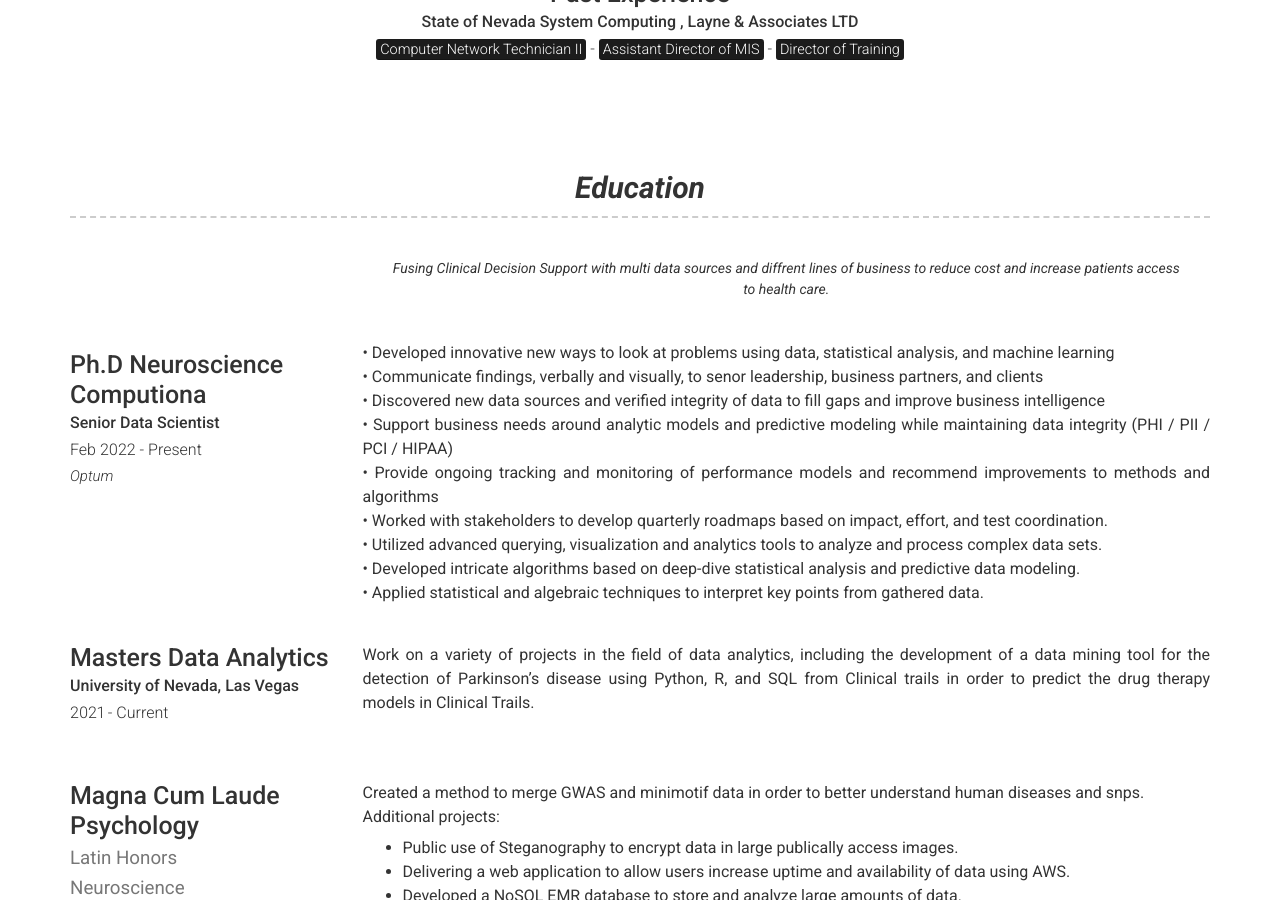
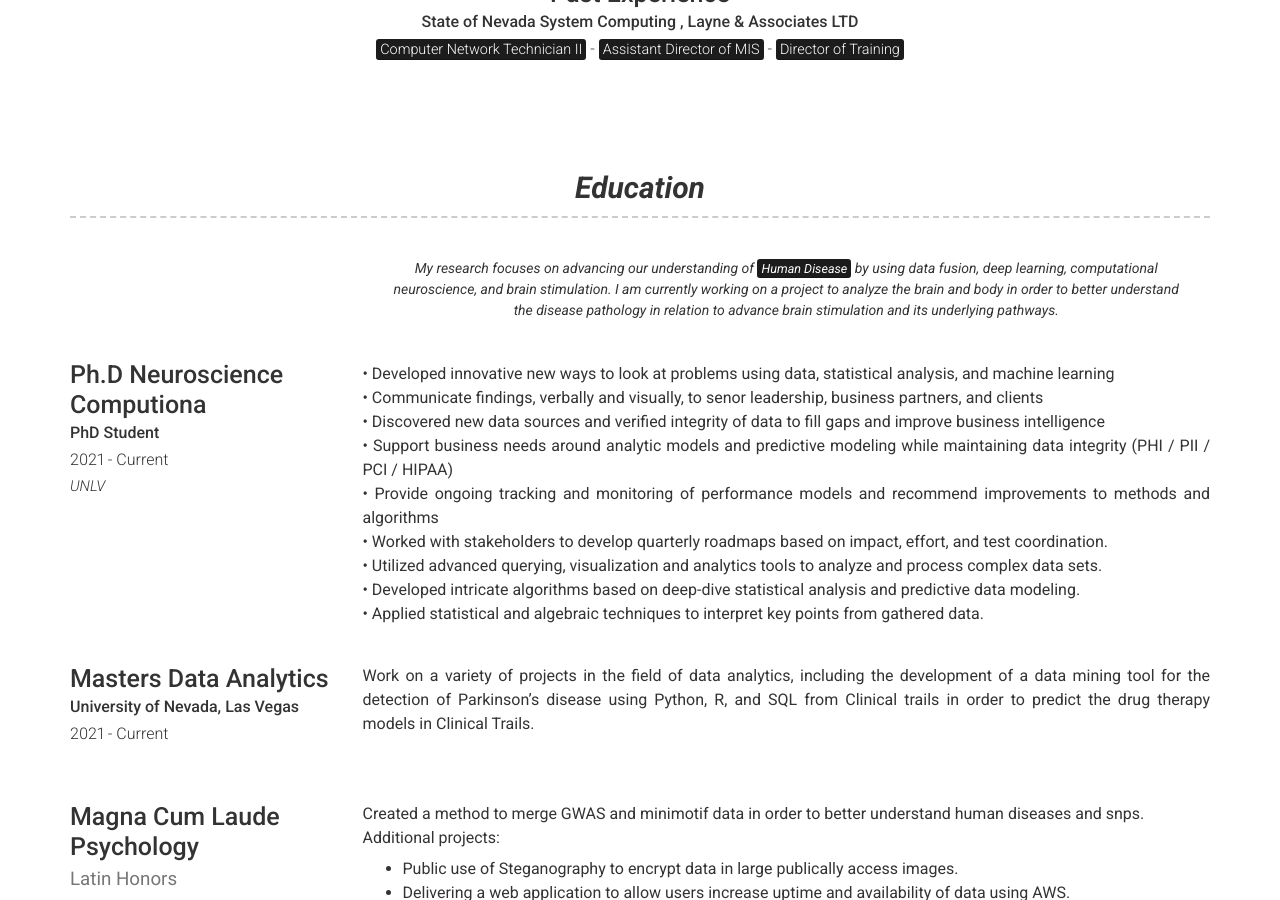
Before and after one commit to ricyoung/ricyoung.github.io, a Jekyll site: the page built from index.md, in a window 1280 px wide and 900 px high, scrolled down 1986 px. Built offline with Jekyll 4.4.1, drawn with Linux system fonts in a browser that asks for light colours; nearby versions of some CDN libraries.

Commit message:
mark test

```diff
--- a/_config.yml
+++ b/_config.yml
@@ -149,11 +149,11 @@
     content:
       - layout: left
         title: Ph.D Neuroscience Computiona
-        link: https://www.optum.com/
-        link_text: Optum
-        sub_title: Senior Data Scientist
-        caption: Feb 2022 - Present
-        quote:  Fusing Clinical Decision Support with multi data sources and diffrent lines of business to reduce cost and increase patients access to health care.
+        link: https://www.unlv.com/
+        link_text: UNLV
+        sub_title: PhD Student
+        caption: 2021 - Current
+        quote: My research focuses on advancing our understanding of <mark>Human Disease</mark> by using data fusion, deep learning, computational neuroscience, and brain stimulation. I am currently working on a project to analyze the brain and body in order to better understand the disease pathology in relation to advance brain stimulation and its underlying pathways.
 
         description:  # | this will include new lines to allow paragraphs
             <br>• Developed innovative new ways to look at problems using data, statistical analysis, and machine learning
@@ -169,10 +169,6 @@
 
 
 
-        # link: https://www.unlv.com/
-        # link_text: Optum
-        # sub_title: PhD Student
-        # caption: 2021 - Current
         # quote:  My research focuses on advancing our understanding of <mark>Human Disease</mark> by using data fusion, deep learning, computational neuroscience, and brain stimulation. I am currently working on a project to analyze the brain and body in order to better understand the disease pathology in relation to advance brain stimulation and its underlying pathways.
         # description: | # this will include new lines to allow paragraphs
         #   <br>Research is focused on using computational resources on neuroscience questions, deep learning model for the detection of Alzheimer's disease's using OpenCV. The second is a computational model for the detection of Noval ISO Forms using PAC BIO long reads. Finally I am working on a brain stimulation model using tDCS and TMS in the brain.
```
